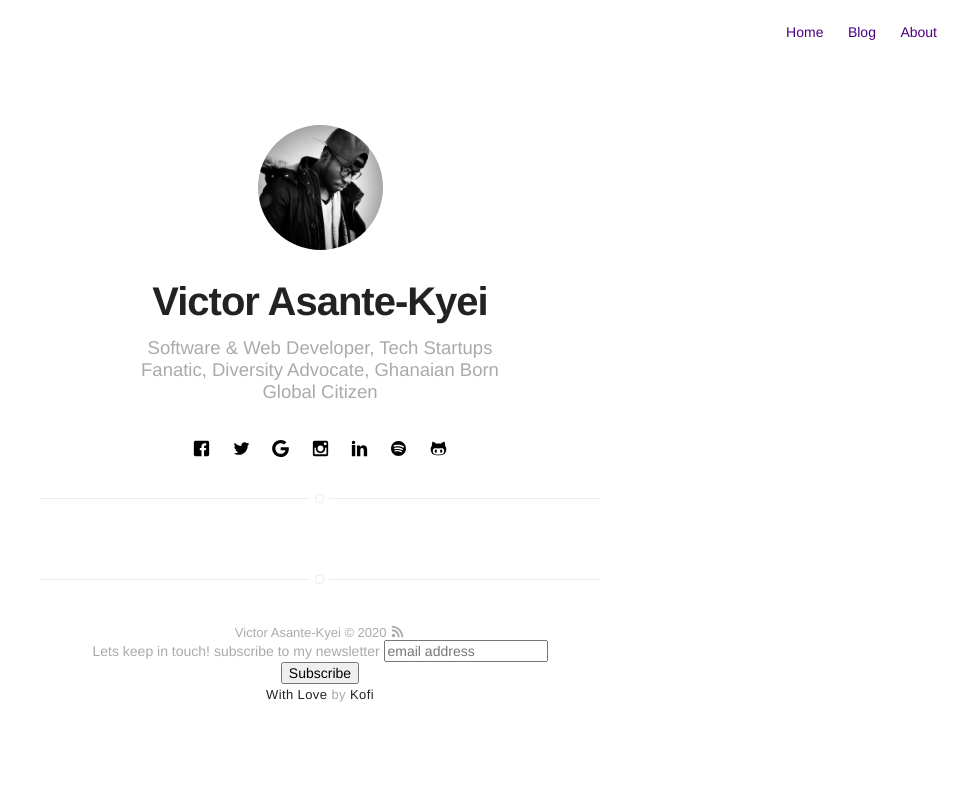
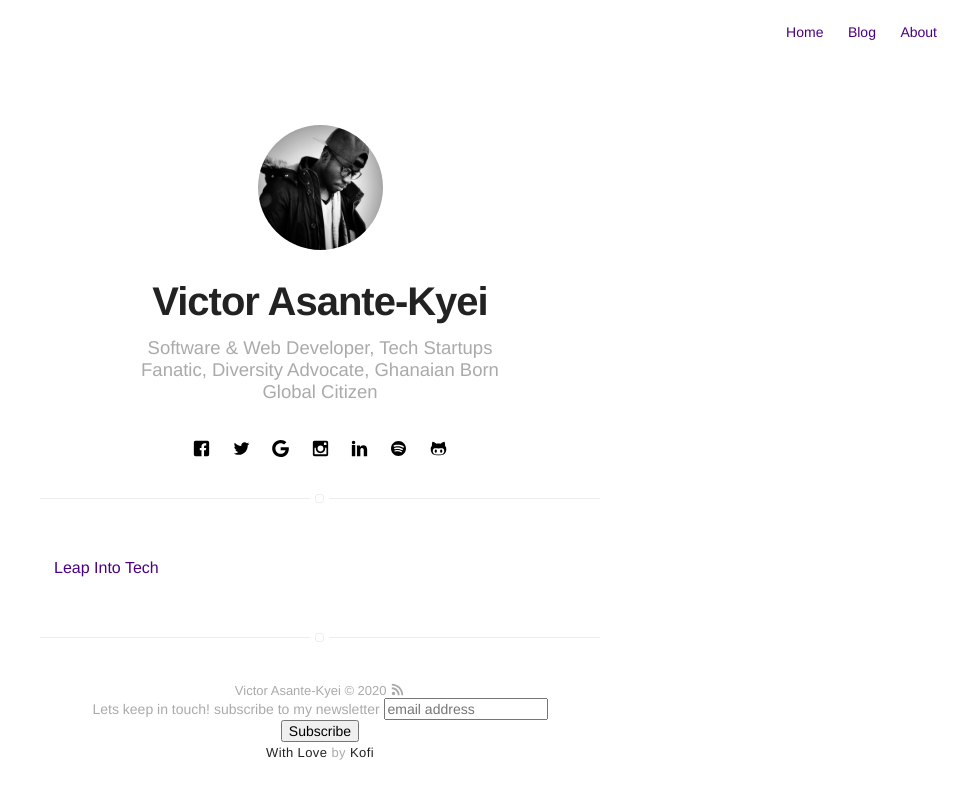
Before and after one commit to BruhKofi/bruhkofi.github.io, a Jekyll site: the page built from projects.html, in a window 1280 px wide. Shown: the top 799 px of the page, without its empty margins (320-1280 px from the left). Built offline with Jekyll 4.4.1, drawn with Linux system fonts in a browser that asks for light colours; a script that is not in the unit is left out; comment, search, counter and statistics services are not loaded.

Commit message:
Update from Forestry.io victorasantekyei@yahoo.co.uk updated projects.html

```diff
--- a/projects.html
+++ b/projects.html
@@ -6,6 +6,11 @@ description: Some Projects. Technologies used may primarily include but are not
 
 ---
 <section class="list">
+
+  <div class="item">
+  <a class="url" href="google.com"> Leap Into Tech
+  </a>
+  </div>
 
   {% comment %}
     {% for post in site.posts %}
```
